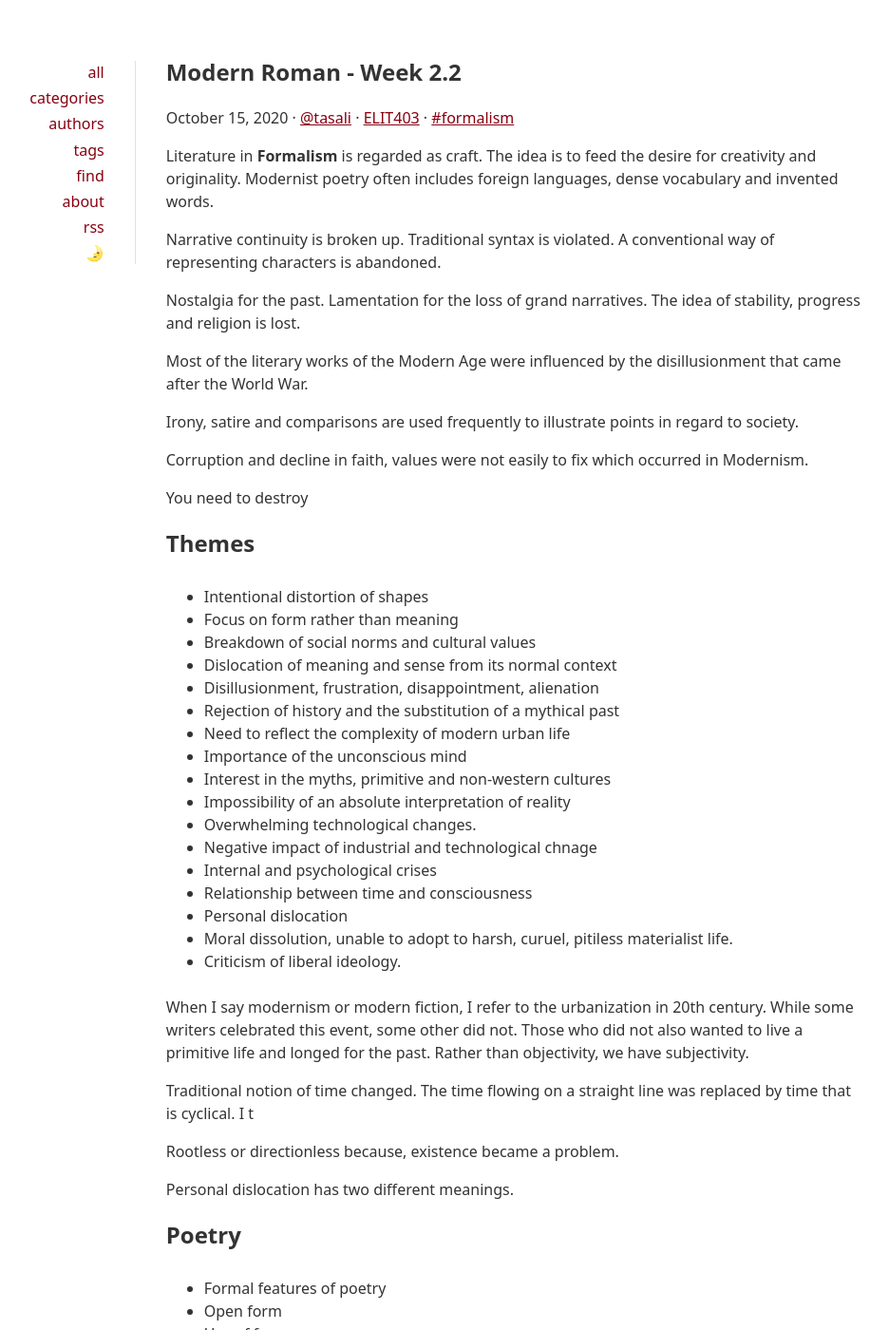
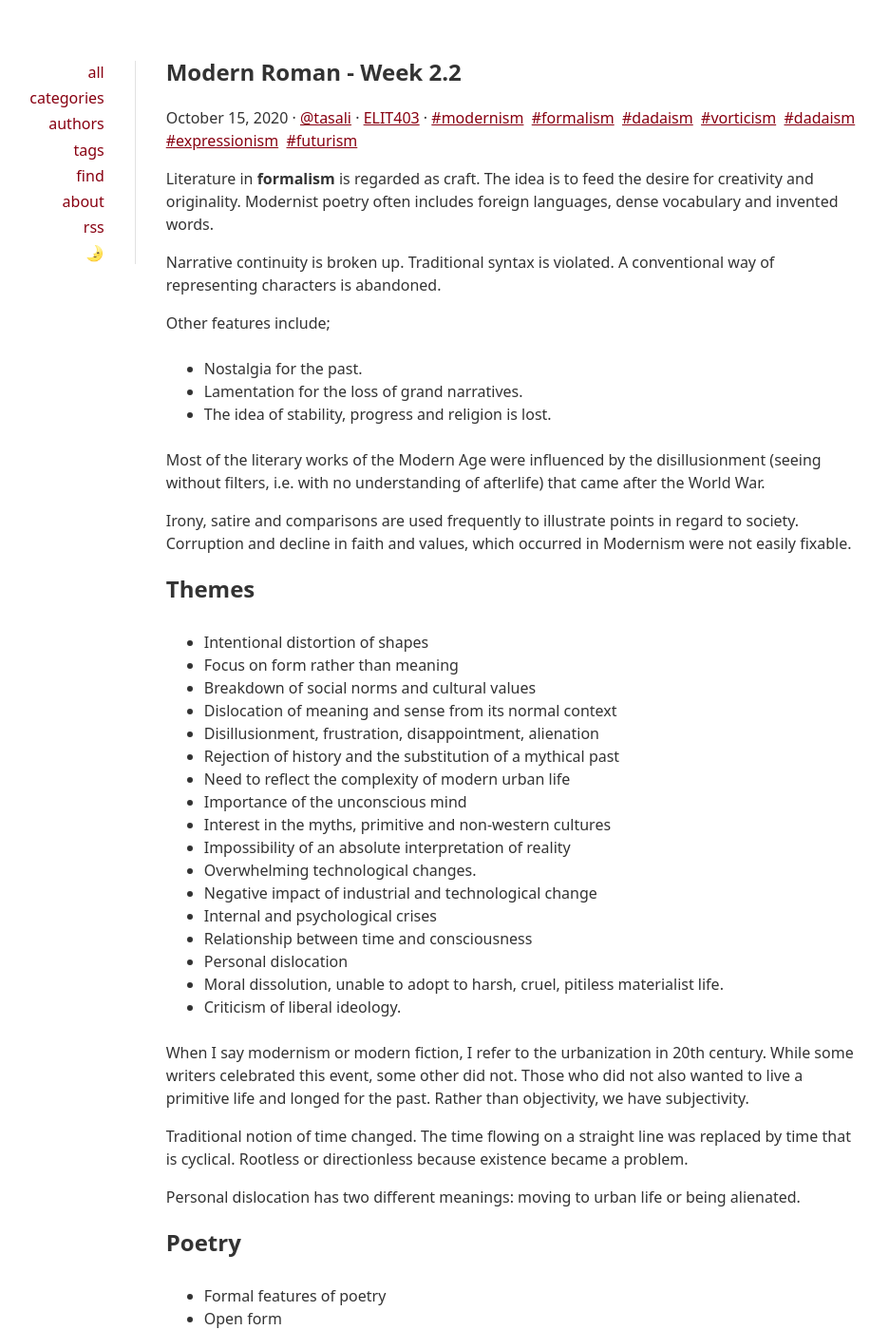
Before and after one commit to velitasali/notes, a Jekyll site: the page built from _posts/2020-10-15-modern-roman-2-2.md, in a window 1280 px wide and 1400 px high. Shown: the whole window at 95% size, without its empty margins (194-1130 px from the left). Built offline with Jekyll 4.4.1, drawn with Linux system fonts in a browser that asks for light colours; some of the changed text lies outside the part shown.

Commit message:
Update Modern Roman Week 2.2

```diff
--- a/_posts/2020-10-15-modern-roman-2-2.md
+++ b/_posts/2020-10-15-modern-roman-2-2.md
@@ -3,25 +3,25 @@
 author: tasali
 title: Modern Roman - Week 2.2
 date: 2020-10-15 13:00:00 +300
-description:
-summary:
-tags: [formalism]
+description: What exactly was modernism? What did it have and who influenced it?
+summary: Modernism is a result of many changes. After the industrial revolution, reason was the driving force. After the wars leading hopelessness and theories (Einstein, Newton, Freud, Jung) altering how existence is perceived, the literary movement followed along and rejected what led these changes in the first place.
+tags: [modernism, formalism, dadaism, vorticism, dadaism, expressionism, futurism]
 category: ELIT403
 ---
 
-Literature in **Formalism** is regarded as craft. The idea is to feed the desire for creativity and originality. Modernist poetry often includes foreign languages, dense vocabulary and invented words.
+Literature in **formalism** is regarded as craft. The idea is to feed the desire for creativity and originality. Modernist poetry often includes foreign languages, dense vocabulary and invented words.
 
 Narrative continuity is broken up. Traditional syntax is violated. A conventional way of representing characters is abandoned.
 
-Nostalgia for the past. Lamentation for the loss of grand narratives. The idea of stability, progress and religion is lost.
+Other features include;
 
-Most of the literary works of the Modern Age were influenced by the disillusionment that came after the World War.
+* Nostalgia for the past.
+* Lamentation for the loss of grand narratives.
+* The idea of stability, progress and religion is lost.
 
-Irony, satire and comparisons are used frequently to illustrate points in regard to society.
+Most of the literary works of the Modern Age were influenced by the disillusionment (seeing without filters, i.e. with no understanding of afterlife) that came after the World War.
 
-Corruption and decline in faith, values were not easily to fix which occurred in Modernism.
-
-You need to destroy
+Irony, satire and comparisons are used frequently to illustrate points in regard to society. Corruption and decline in faith and values, which occurred in Modernism were not easily fixable.
 
 ## Themes
 
@@ -36,20 +36,18 @@
 * Interest in the myths, primitive and non-western cultures
 * Impossibility of an absolute interpretation of reality
 * Overwhelming technological changes.
-* Negative impact of industrial and technological chnage
+* Negative impact of industrial and technological change
 * Internal and psychological crises
 * Relationship between time and consciousness
 * Personal dislocation
-* Moral dissolution, unable to adopt to harsh, curuel, pitiless materialist life.
+* Moral dissolution, unable to adopt to harsh, cruel, pitiless materialist life.
 * Criticism of liberal ideology.
 
 When I say modernism or modern fiction, I refer to the urbanization in 20th century. While some writers celebrated this event, some other did not. Those who did not also wanted to live a primitive life and longed for the past. Rather than objectivity, we have subjectivity.
 
-Traditional notion of time changed. The time flowing on a straight line was replaced by time that is cyclical. I t
+Traditional notion of time changed. The time flowing on a straight line was replaced by time that is cyclical. Rootless or directionless because existence became a problem.
 
-Rootless or directionless because, existence became a problem.
-
-Personal dislocation has two different meanings.
+Personal dislocation has two different meanings: moving to urban life or being alienated.
 
 ## Poetry
 
@@ -70,9 +68,9 @@
 
 ### Vorticism
 
-Industrialization created machines. It speeded up production exponentially. Voriticism inspired by these changes. Vorticist likes dynamism that came with industrial changes. It was not against the industrial changes.
+Industrialization created machines. It sped up production exponentially. Vorticism inspired by these changes. Vorticist likes dynamism that came with industrial changes. It was not against the industrial changes.
 
-Voritists rejected the Victorian way of changes.
+Voriticists rejected the Victorian way of changes.
 
 ### Futurism
 
```
Also changed, not shown: other parts of _posts/2020-10-15-modern-roman-2-2.md (+2 -2 lines).
